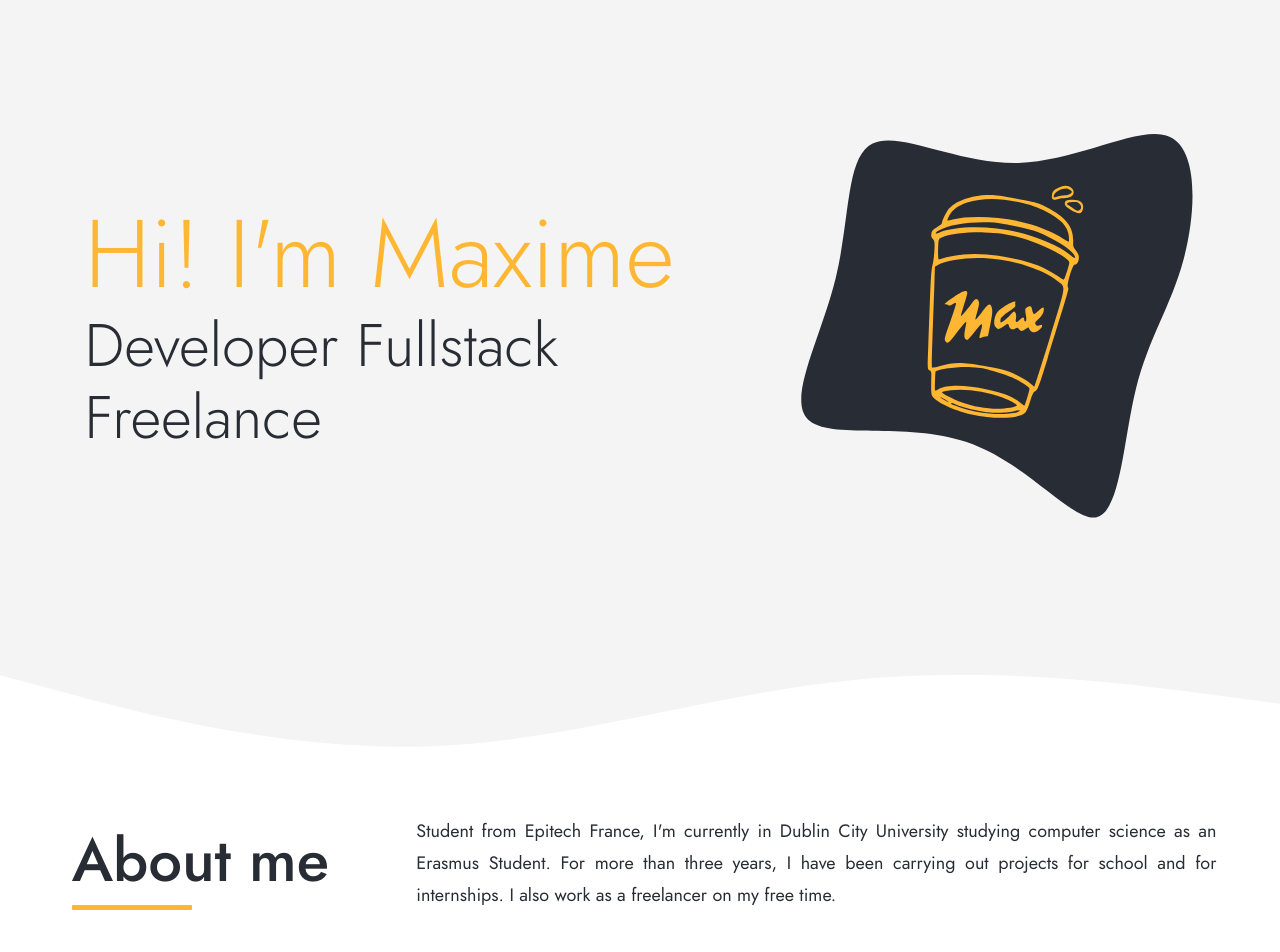
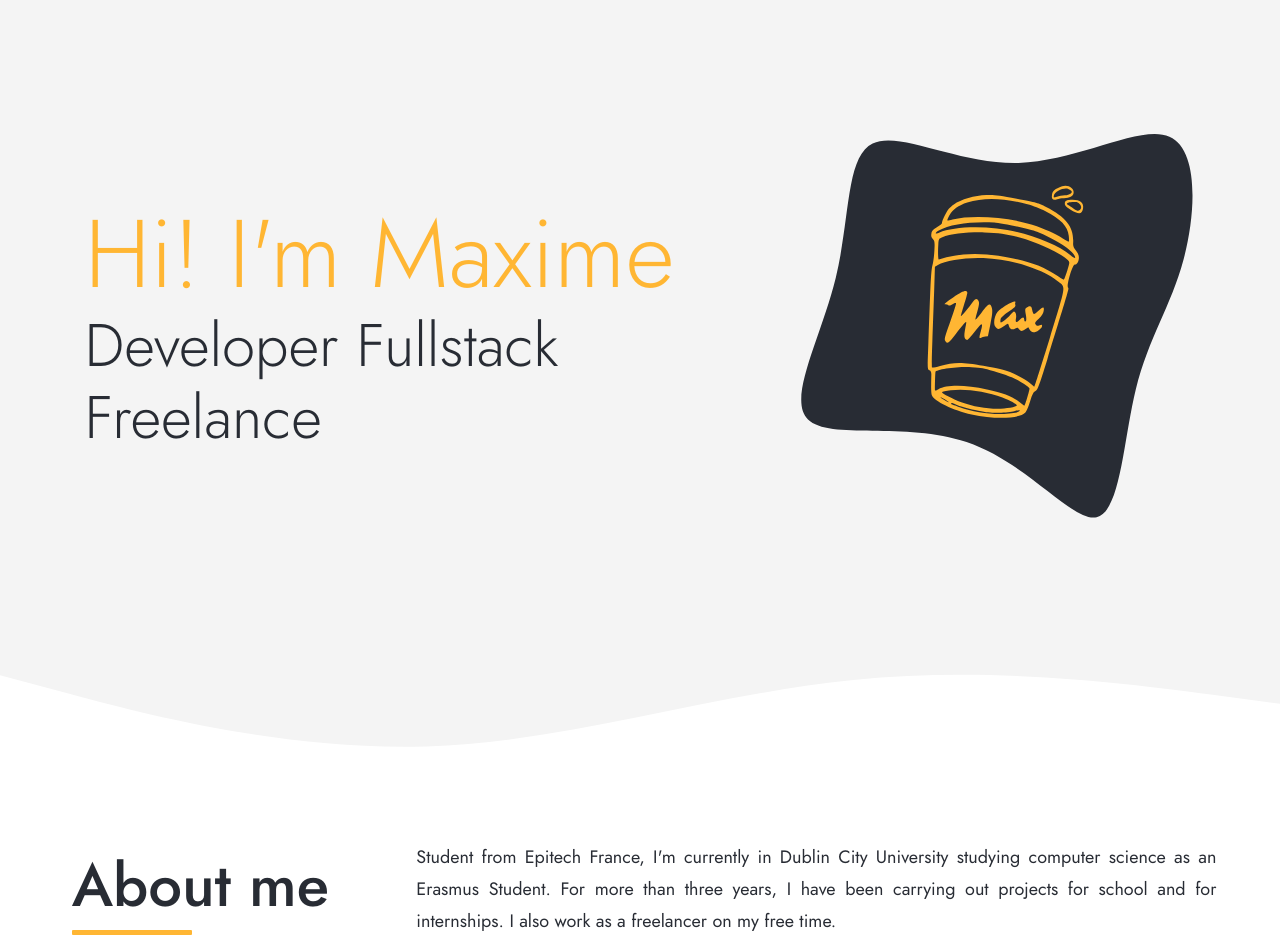
Before and after one commit to Maximepzv/Resume, a React (Create React App) app: page / in a window 1280 px wide. Shown: the top 952 px of the page. Built offline with nearby package versions, Linux system fonts and the light colour scheme.

Commit message:
Edit wave margin

```diff
--- a/src/App.js
+++ b/src/App.js
@@ -29,7 +29,7 @@ function App() {
     <ThemeProvider theme={theme}>
       <CssBaseline />
       <Header />
-      <Wave style={{ marginBottom: '-5%' }} />
+      <Wave style={{ marginBottom: '-3%' }} />
       <About />
       <Experience />
       <Footer />
```
